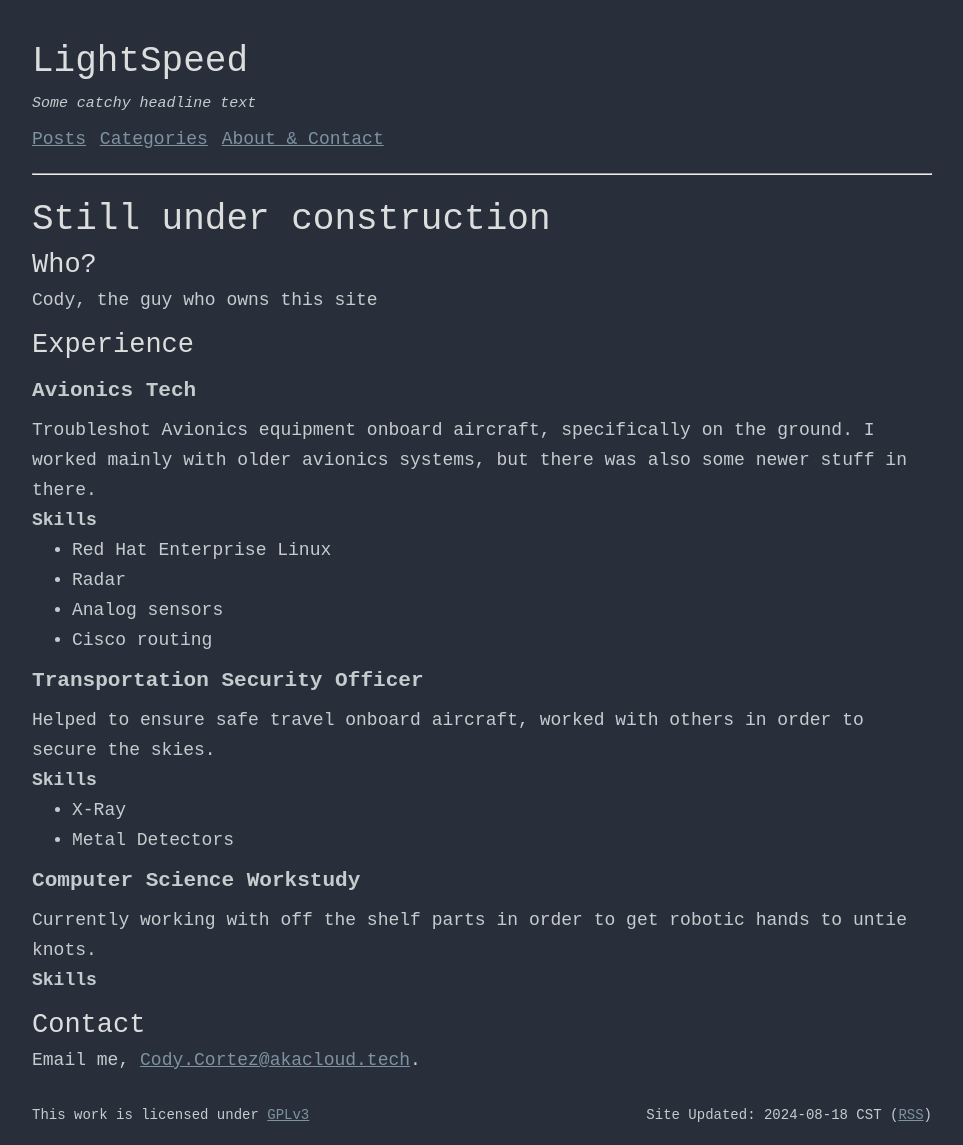
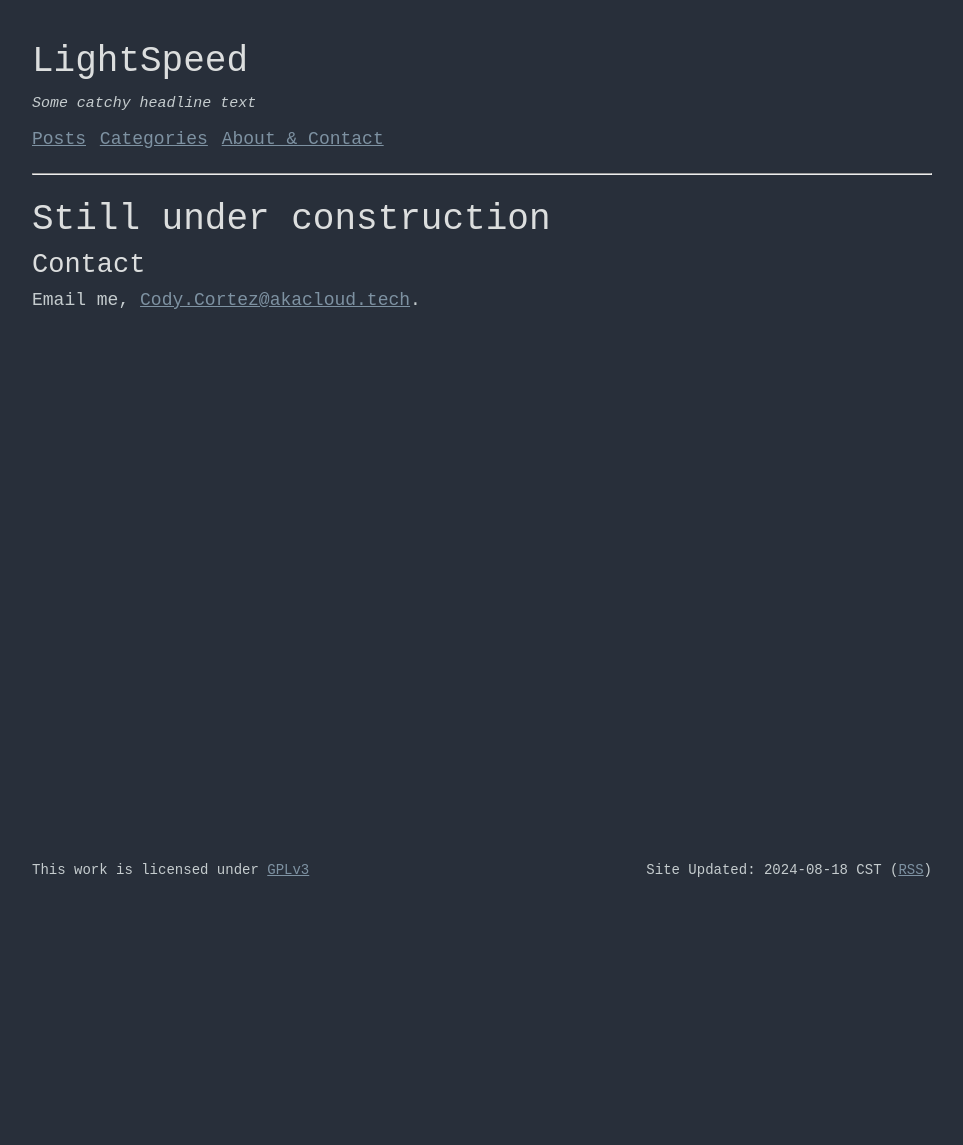
Before and after one commit to SmolKaede/SmolKaede.github.io, a Jekyll site: the page built from index.md, in a window 1280 px wide. Shown: the whole page, without its empty margins (158-1121 px from the left). Built offline with Jekyll 4.4.1, drawn with Linux system fonts in a browser that asks for light colours; after the commit the page ends 900 px from its top, so only the background shows below that.

Commit message:
Under construction

```diff
--- a/index.md
+++ b/index.md
@@ -4,34 +4,5 @@ title: About
 ---
 
 # Still under construction
-
-## Who?
-Cody, the guy who owns this site
-
-## Experience
-
-### Avionics Tech
-Troubleshot Avionics equipment onboard aircraft, specifically on the ground.
-I worked mainly with older avionics systems, but there was also some newer stuff in there.
-
-#### Skills
-- Red Hat Enterprise Linux
-- Radar
-- Analog sensors
-- Cisco routing
-
-### Transportation Security Officer
-Helped to ensure safe travel onboard aircraft, worked with others in order to secure the skies.
-
-#### Skills
-- X-Ray
-- Metal Detectors
-
-### Computer Science Workstudy
-Currently working with off the shelf parts in order to get robotic hands to untie knots.
-
-#### Skills
-
-
 ## Contact
 Email me, [Cody.Cortez@akacloud.tech](mailto:Cody.Cortez@akacloud.tech).
```
